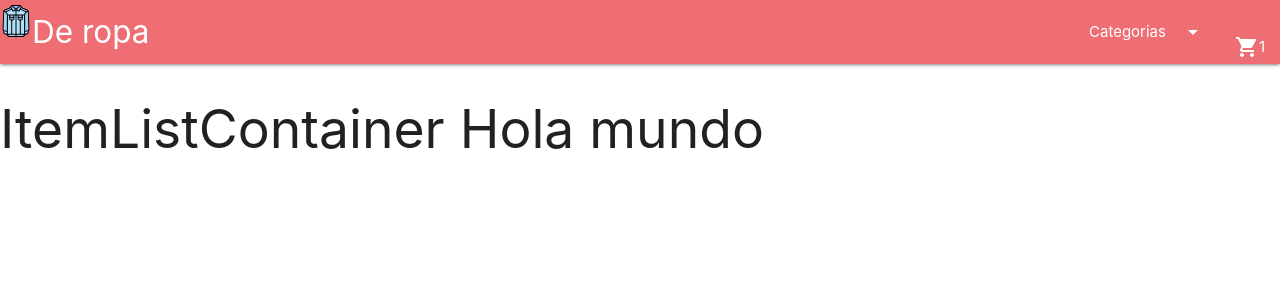
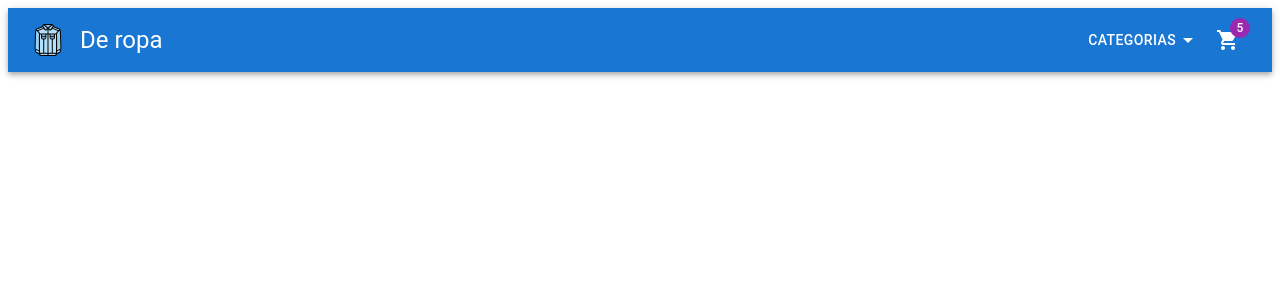
Before and after one commit to FacundoISalas/DeRopaEcomReact, a React (Vite) app: page / in a window 1280 px wide. Shown: the top 300 px of the page. Built offline with nearby package versions, Linux system fonts and the light colour scheme.

Commit message:
wip material ui

```diff
--- a/index.html
+++ b/index.html
@@ -5,13 +5,6 @@
     <link rel="icon" type="image/svg+xml" href="./src/assets/jacket.svg" />
     <meta name="viewport" content="width=device-width, initial-scale=1.0" />
     <link href="https://fonts.googleapis.com/icon?family=Material+Icons" rel="stylesheet">
-    <link
-      rel="stylesheet"
-      href="https://cdnjs.cloudflare.com/ajax/libs/materialize/1.0.0/css/materialize.min.css"
-    />
-    <script
-      src="https://cdnjs.cloudflare.com/ajax/libs/materialize/1.0.0/js/materialize.min.js"
-    ></script>
     <title>De ropa tienda</title>
   </head>
   <body>
--- a/src/App.jsx
+++ b/src/App.jsx
@@ -1,12 +1,21 @@
 import React from 'react'; // eslint-disable-line
 import Navbar from './components/Navbar';
 import ItemListContainer from './components/ItemListContainer';
+import  { BrowserRouter, Routes, Route } from 'react-router-dom';
+
 
 function App() {
   return (
     <div>
-      <Navbar />
-      <ItemListContainer greetings={'ItemListContainer Hola mundo'} />
+    <BrowserRouter>
+      <Navbar/>
+      <Routes>
+        <Route path='/' element={<ItemListContainer />} />
+        <Route path='/category/:categoryId' element={<ItemListContainer />} />
+        <Route path='/item/:itemId' element={<itemDetailContainer />} />
+        <Route path='*' element={ <h1> 404 Pagina no encontrada, por favor revise nuevamente la direccion ingresada </h1>} />
+      </Routes>
+    </BrowserRouter>
     </div>
   );
 }
--- a/src/components/CartWidget.css
+++ /dev/null
@@ -1,9 +0,0 @@
-.cart {
-  display: flex;
-  align-items: center;
-  cursor: pointer;
-}
-
-.cart i {
-  font-size: 24px;
-}
--- a/src/components/CartWidget.jsx
+++ b/src/components/CartWidget.jsx
@@ -1,12 +1,14 @@
-import React from 'react'; // eslint-disable-line
-import './cartWidget.css';
+import IconButton from '@mui/material/IconButton';
+import Badge from '@mui/material/Badge';
+import ShoppingCartIcon from '@mui/icons-material/ShoppingCart';
 
-const CartWidget = () => {
+const CartWidget = ({ itemCount }) => {
   return (
-    <div className="cart">
-      <i className="material-icons">shopping_cart</i>
-      <p> 1 </p>
-    </div>
+    <IconButton color="inherit">
+      <Badge badgeContent={itemCount} color="secondary">
+        <ShoppingCartIcon />
+      </Badge>
+    </IconButton>
   );
 };
 
--- a/src/components/ItemListContainer.jsx
+++ b/src/components/ItemListContainer.jsx
@@ -1,7 +1,21 @@
-import React from 'react'; // eslint-disable-line
+import React, { useEffect, useState } from 'react'; // eslint-disable-line
+import { useParams } from 'react-router-dom';
 
 // eslint-disable-next-line react/prop-types
 const ItemListContainer = ({ greetings }) => {
+  const { categoryId } = useParams()
+
+  const [products, setProducts] = useState([])
+
+  useEffect(() => {
+    if (categoryId) {
+      console.log('callByCategory');
+    } else {
+      console.log('callAll');
+    }
+  });
+
+
   return (
     <div>
       <h2>{greetings}</h2>
--- a/src/components/Navbar.jsx
+++ b/src/components/Navbar.jsx
@@ -1,46 +1,63 @@
-import React, { useEffect, useRef } from 'react'; // eslint-disable-line
+import React from 'react';
+import AppBar from '@mui/material/AppBar';
+import Toolbar from '@mui/material/Toolbar';
+import Typography from '@mui/material/Typography';
+import IconButton from '@mui/material/IconButton';
+import MenuIcon from '@mui/icons-material/Menu';
+import Button from '@mui/material/Button';
+import Menu from '@mui/material/Menu';
+import MenuItem from '@mui/material/MenuItem';
+import Hidden from '@mui/material/Hidden';
+import ArrowDropDownIcon from '@mui/icons-material/ArrowDropDown';
 import CartWidget from './CartWidget';
 
 const Navbar = () => {
-  const dropdownRef = useRef(null);
+  const [anchorEl, setAnchorEl] = React.useState(null);
 
-  useEffect(() => {
-    M.AutoInit(); // eslint-disable-line
-    M.Dropdown.init(dropdownRef.current, { constrainWidth: false }); // eslint-disable-line
-  }, []);
+  const handleMenuOpen = (event) => {
+    setAnchorEl(event.currentTarget);
+  };
+
+  const handleMenuClose = () => {
+    setAnchorEl(null);
+  };
 
   return (
-    <nav>
-      <div className="nav-wrapper">
-        <img width={32} height={32} src="src\assets\jacket.svg" alt="de ropa logo"/>
-        <a href="#" className="brand-logo">De ropa</a>
-        <a href="#" data-target="nav-mobile" className="sidenav-trigger">
-          <i className="material-icons">menu</i>
-        </a>
-        <ul id="nav-mobile" className="right hide-on-med-and-down">
-          <li>
-            <a
-              className="dropdown-trigger"
-              href="#"
-              data-target="category-dropdown"
-            >
-              Categorias <i className="material-icons right">arrow_drop_down</i>
-            </a>
-            <ul id="category-dropdown" className="dropdown-content">
-              <li><a href="#">Camisas</a></li>
-              <li><a href="#">Camperas</a></li>
-              <li><a href="#">Jeans</a></li>
-              <li><a href="#">Zapatillas</a></li>
-            </ul>
-          </li>
-          <li>
-            <a>
-              <CartWidget />
-            </a>
-          </li>
-        </ul>
-      </div>
-    </nav>
+    <AppBar position="static">
+      <Toolbar>
+        <img width={32} height={32} src="src\assets\jacket.svg" alt="De ropa logo" />
+        <Typography variant="h5" component="div" sx={{ flexGrow: 1 }} ml={2}>
+          De ropa
+        </Typography>
+        <Hidden mdUp>
+          <IconButton
+            edge="start"
+            color="inherit"
+            aria-label="menu"
+            onClick={handleMenuOpen}
+          >
+            <MenuIcon />
+          </IconButton>
+        </Hidden>
+        <Hidden mdDown>
+          <Button color="inherit" onClick={handleMenuOpen}>
+            Categorias <ArrowDropDownIcon />
+          </Button>
+        </Hidden>
+
+        <Menu
+          anchorEl={anchorEl}
+          open={Boolean(anchorEl)}
+          onClose={handleMenuClose}
+        >
+          <MenuItem>Camisas</MenuItem>
+          <MenuItem>Camperas</MenuItem>
+          <MenuItem>Jeans</MenuItem>
+          <MenuItem>Zapatillas</MenuItem>
+        </Menu>
+        <CartWidget itemCount={5}/>
+      </Toolbar>
+    </AppBar>
   );
 };
 
```
Also changed, not shown: package.json (+9 -1 lines), src/components/ItemDetailContainer.jsx (added, +19 -0 lines), src/components/Item.jsx (added), src/components/ItemList.jsx (added), 1 other file (tests, documents, lock files or other folders).
